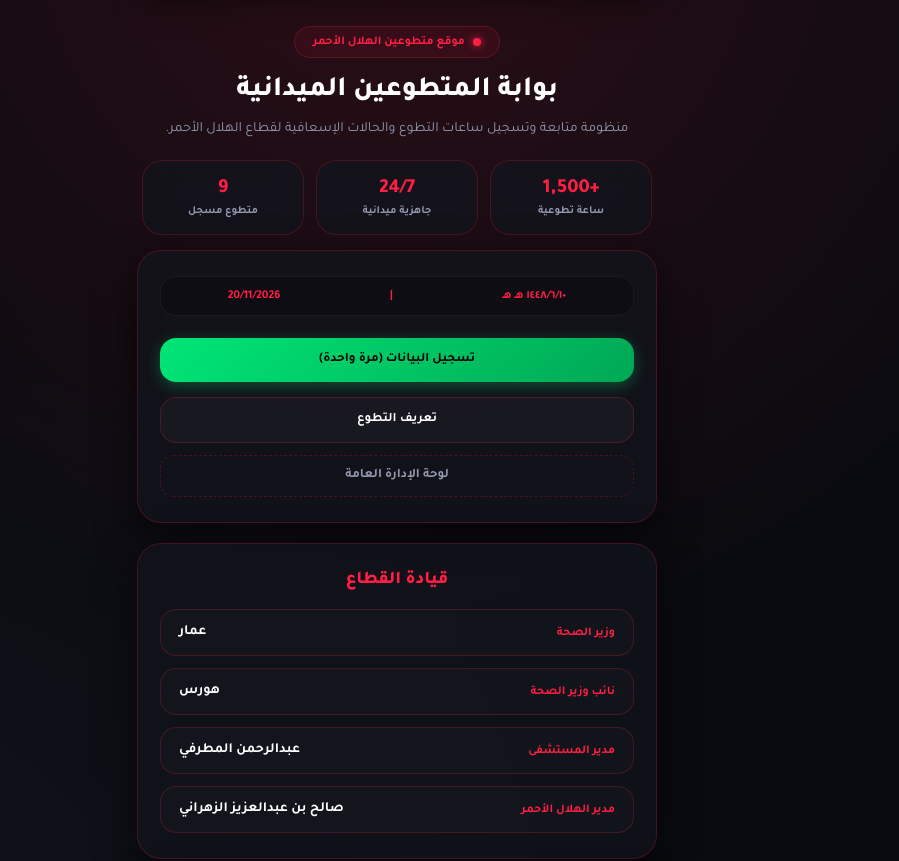
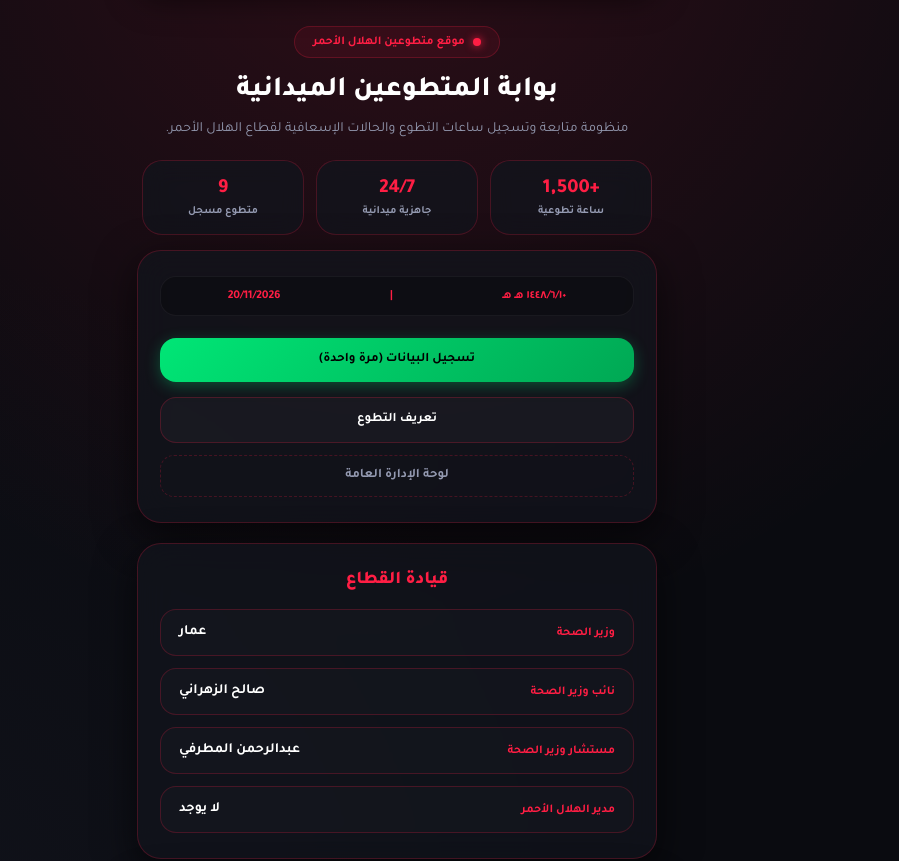
Before and after one commit to mmknmhmd787-a11y/health_krs, a plain HTML site: page index.html in a window 1280 px wide. Shown: the part 95-956 px from the top of the page, without its empty margins (243-1142 px from the left). Drawn offline with Linux system fonts and the light colour scheme.

Commit message:
Update index.html

```diff
--- a/index.html
+++ b/index.html
@@ -781,15 +781,15 @@
                     </div>
                     <div class="leader-item">
                         <span class="leader-role">نائب وزير الصحة</span>
-                        <span class="leader-name">هورس</span>
+                        <span class="leader-name">صالح الزهراني</span>
                     </div>
                     <div class="leader-item">
-                        <span class="leader-role">مدير المستشفى</span>
-                        <span class="leader-name">عبدالرحمن المطرفي</span>
+                        <span class="leader-role"> مستشار وزير الصحة </span>
+                        <span class="leader-name"> عبدالرحمن المطرفي </span>
                     </div>
                     <div class="leader-item">
                         <span class="leader-role">مدير الهلال الأحمر</span>
-                        <span class="leader-name">صالح بن عبدالعزيز الزهراني</span>
+                        <span class="leader-name"> لا يوجد </span>
                     </div>
                 </div>
             </div>
```
